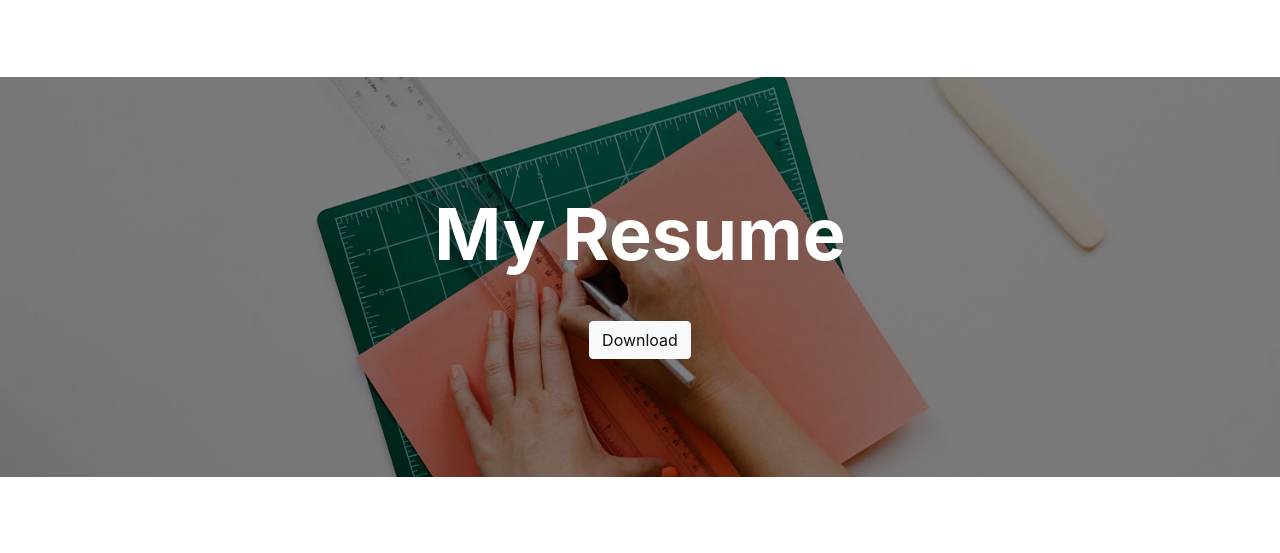
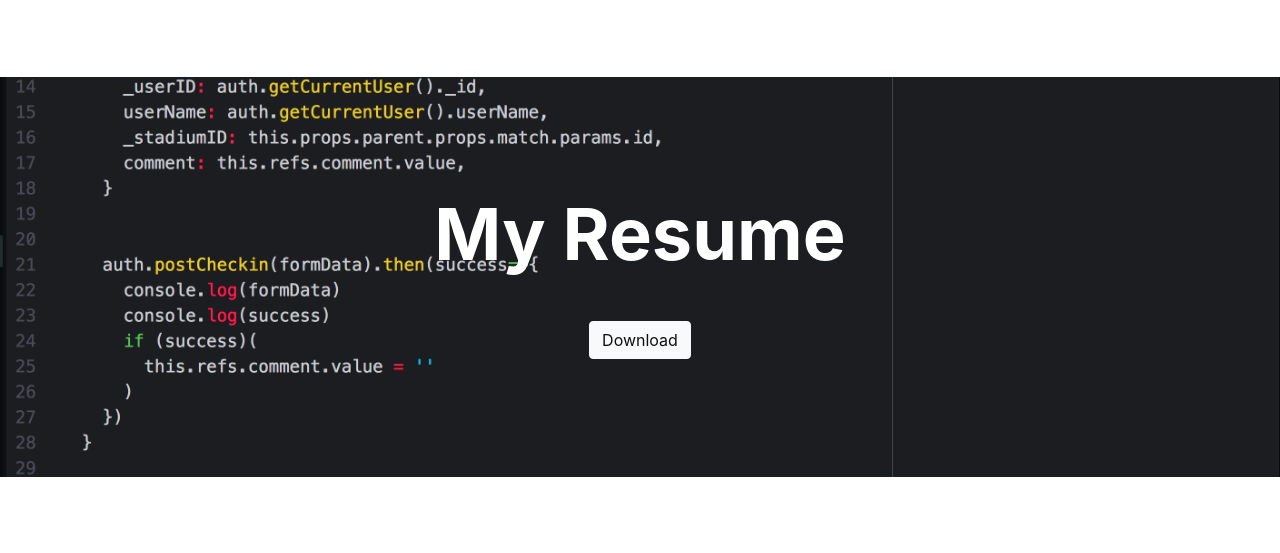
Before and after one commit to johndsykes86/Portfolio, a website with bundled scripts: page index.html in a window 1280 px wide. Shown: the part 2756-3309 px from the top of the page. Built offline with nearby package versions, Linux system fonts and the light colour scheme.

Commit message:
Added new background to resume section

```diff
--- a/css/stylish-portfolio.css
+++ b/css/stylish-portfolio.css
@@ -199,7 +199,7 @@ hr.small {
     width: 100%;
     height: 400px;
     color: #fff;
-    background: url(../img/callout.jpg) no-repeat center center scroll;
+    background: url(../img/callout.png) no-repeat center center scroll;
     -webkit-background-size: cover;
     -moz-background-size: cover;
     -o-background-size: cover;
```
Also changed, not shown: index.html (+0 -2 lines), img/callout.jpg (deleted), img/callout.png (added).
